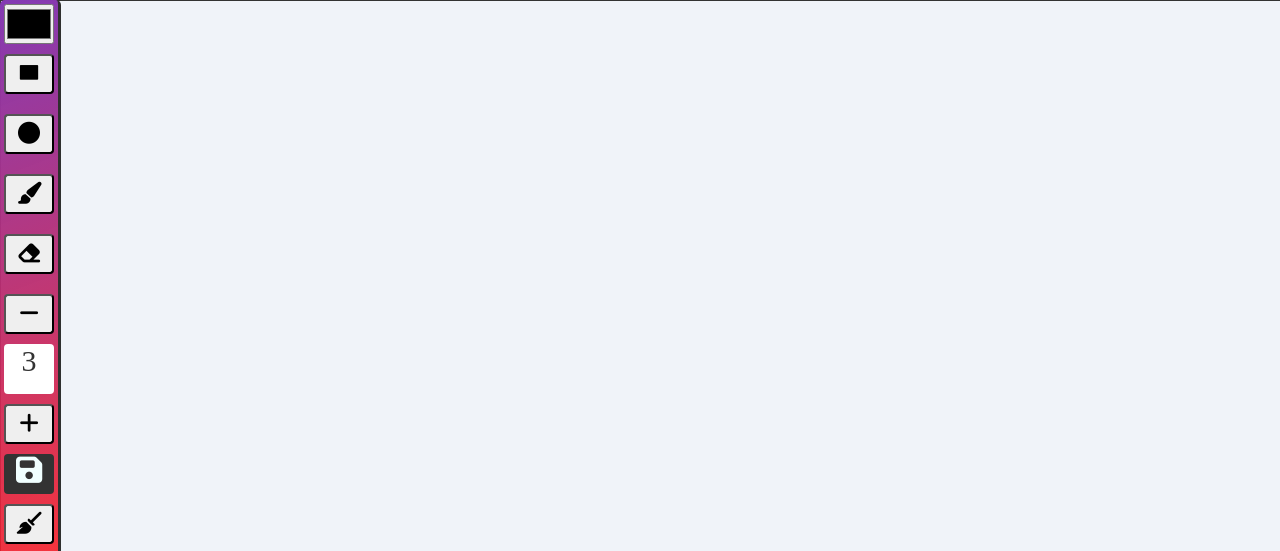
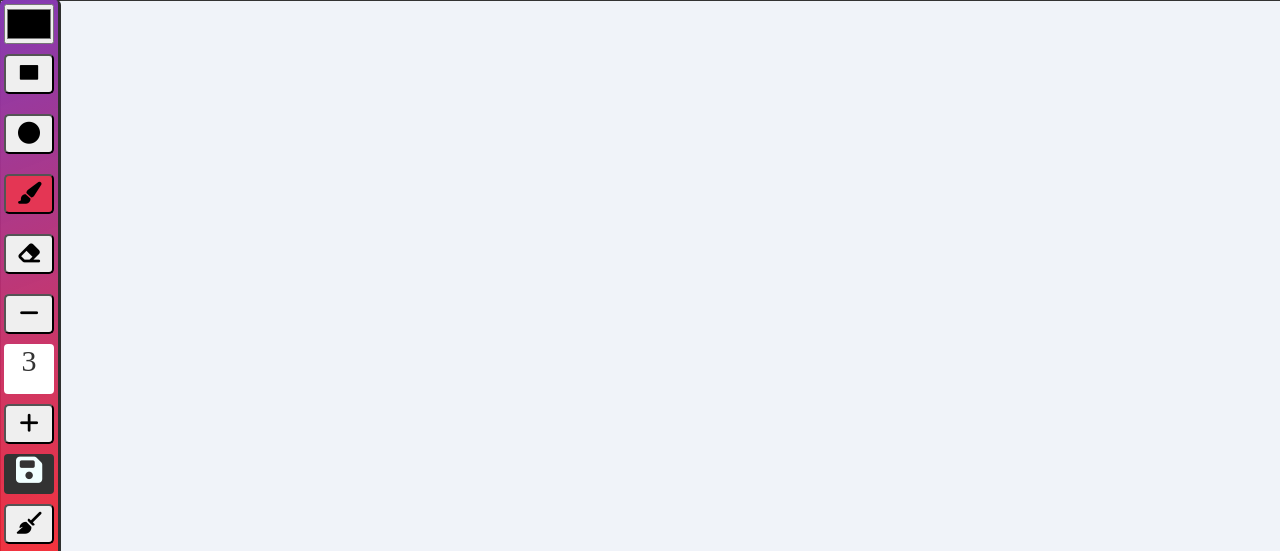
Before and after one commit to anhsotank/Paint, a plain HTML site: page index.html in a window 1280 px wide. Shown: the top 551 px of the page. Drawn offline with nearby package versions, Linux system fonts and the light colour scheme.

Commit message:
Update main.css

```diff
--- a/main.css
+++ b/main.css
@@ -41,12 +41,15 @@ button{
     margin-top:10px ;
     margin-bottom: 10px;
     cursor: pointer;
-    border-radius: 4px;
+    border-radius: 5px;
     display: block;
 }
 
 button:hover{
     opacity: .7;
+}
+.active{
+    background-color: #E43654;
 }
 input{
     height: 40px;
```
